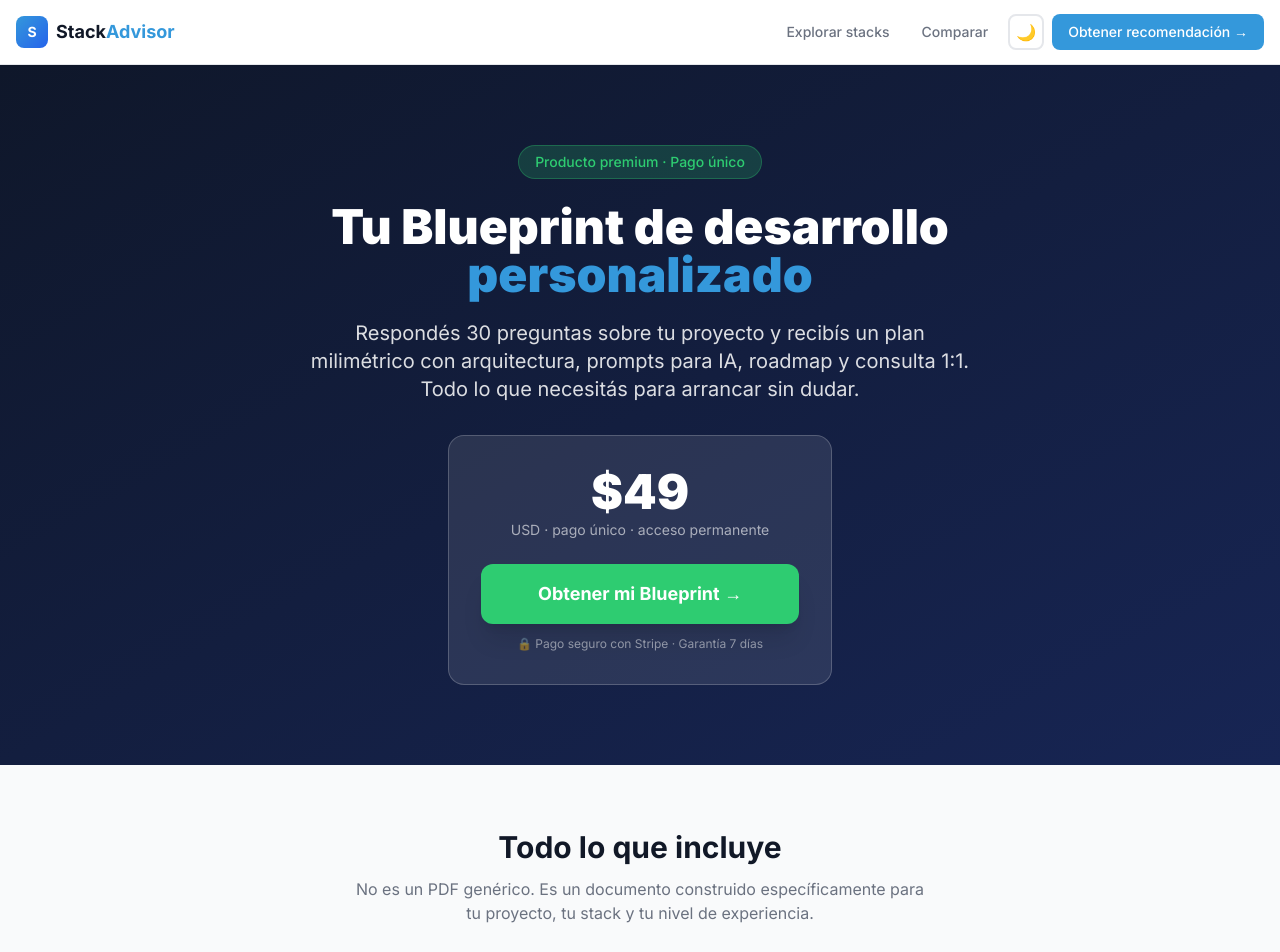
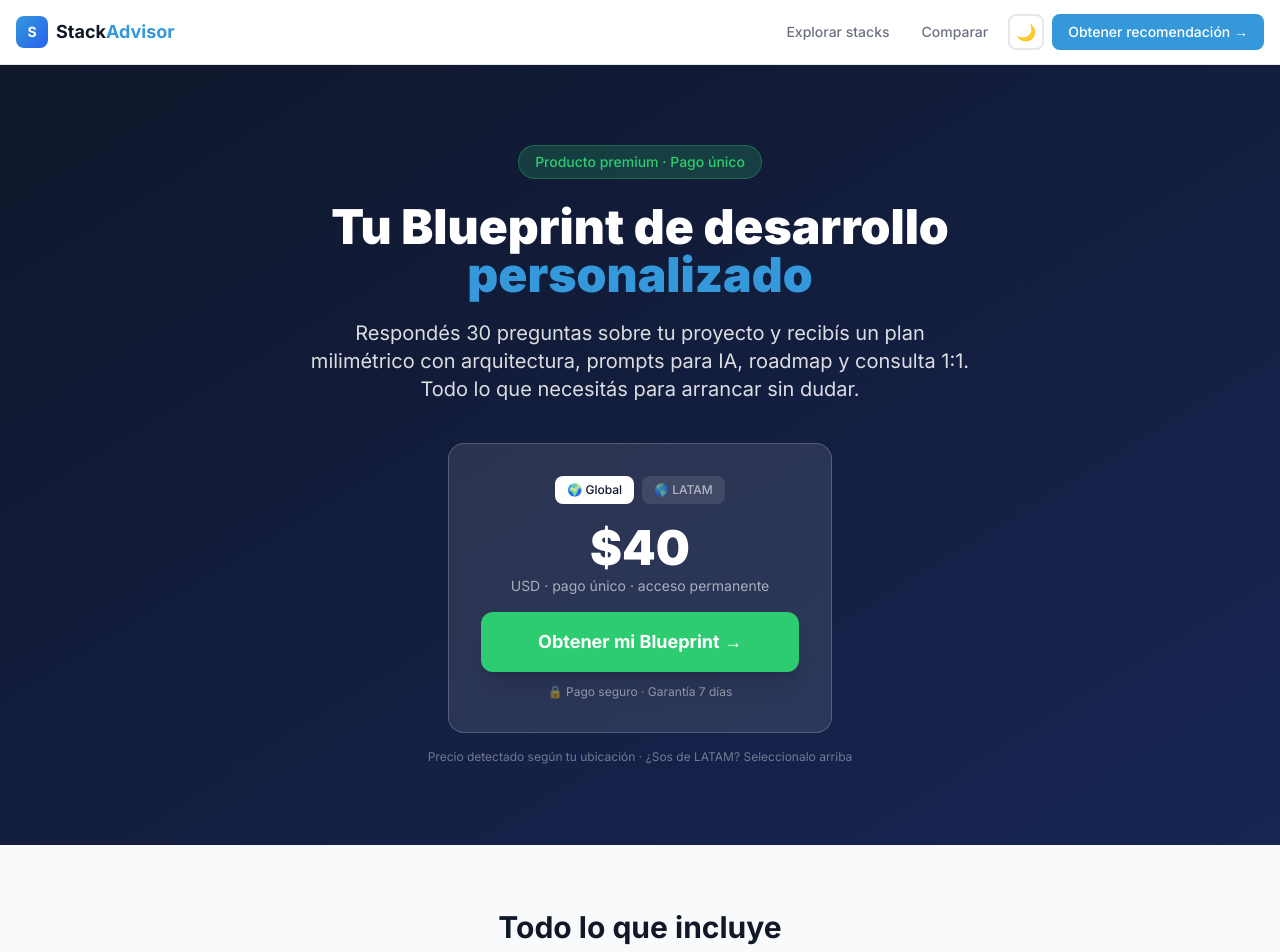
Before and after one commit to santiagomalak/stackadvisor-, a Next.js app: page /blueprint in a window 1280 px wide. Shown: the top 952 px of the page. Built offline with nearby package versions, Linux system fonts and the light colour scheme.

Commit message:
feat: Lemon Squeezy checkout with LATAM/global geo-detection

```diff
--- /dev/null
+++ b/app/api/geo/route.ts
@@ -0,0 +1,22 @@
+import { NextRequest, NextResponse } from 'next/server';
+
+const LATAM_COUNTRIES = [
+  'AR', 'BR', 'MX', 'CO', 'CL', 'PE', 'VE', 'EC', 'BO', 'PY',
+  'UY', 'CR', 'PA', 'GT', 'HN', 'SV', 'NI', 'DO', 'CU', 'PR',
+];
+
+export async function GET(request: NextRequest) {
+  // Vercel injects the country automatically in the header
+  const country = request.headers.get('x-vercel-ip-country') || '';
+  const isLatam = LATAM_COUNTRIES.includes(country.toUpperCase());
+
+  return NextResponse.json({
+    country,
+    isLatam,
+    variantId: isLatam
+      ? process.env.LEMONSQUEEZY_VARIANT_LATAM
+      : process.env.LEMONSQUEEZY_VARIANT_GLOBAL,
+    price: isLatam ? 30 : 40,
+    label: isLatam ? 'Precio LATAM' : 'Precio global',
+  });
+}
--- a/app/blueprint/page.tsx
+++ b/app/blueprint/page.tsx
@@ -1,68 +1,48 @@
 'use client';
 
-import { useState } from 'react';
+import { useState, useEffect } from 'react';
 import Link from 'next/link';
-import { useRouter } from 'next/navigation';
+
+const VARIANT_GLOBAL = '0b4b596e-15a4-49e7-a6a2-8f06cabb3286';
+const VARIANT_LATAM  = '9542ec0d-60aa-4d07-8922-552b1e4e1638';
 
 const INCLUDES = [
-  { icon: '🏗️', title: 'Arquitectura completa', desc: 'Diagrama de componentes, flujo de datos, esquema de base de datos y decisiones técnicas justificadas para tu proyecto específico.' },
-  { icon: '📁', title: 'Estructura de carpetas', desc: 'La organización exacta del proyecto lista para copiar, con descripción de qué va en cada archivo y carpeta.' },
-  { icon: '✨', title: '30+ prompts listos para IA', desc: 'Un prompt por cada parte de tu app: setup, auth, CRUD, deploy, testing. Pegá directo en Cursor o Claude.' },
+  { icon: '🏗️', title: 'Arquitectura completa',        desc: 'Diagrama de componentes, flujo de datos, esquema de base de datos y decisiones técnicas justificadas para tu proyecto específico.' },
+  { icon: '📁', title: 'Estructura de carpetas',        desc: 'La organización exacta del proyecto lista para copiar, con descripción de qué va en cada archivo y carpeta.' },
+  { icon: '✨', title: '30+ prompts listos para IA',    desc: 'Un prompt por cada parte de tu app: setup, auth, CRUD, deploy, testing. Pegá directo en Cursor o Claude.' },
   { icon: '🗓️', title: 'Plan de desarrollo milimétrico', desc: 'Semana a semana, qué construir primero, qué evitar, en qué orden. Adaptado a tu nivel y tiempo disponible.' },
-  { icon: '💰', title: 'Estimación de costos real', desc: 'Cuánto vas a gastar en infra desde el MVP hasta 10.000 usuarios. Sin sorpresas.' },
-  { icon: '💬', title: 'Chat con IA contextualizado', desc: 'Una IA que ya sabe todo de tu proyecto. Preguntale lo que quieras sobre tu stack y tu app.' },
-  { icon: '👤', title: 'Consulta 1:1 con experto', desc: '30 minutos con un experto humano que revisó tu Blueprint y puede guiarte con criterio real.' },
-  { icon: '♾️', title: 'Acceso permanente', desc: 'El Blueprint es tuyo para siempre. Lo podés revisar en cualquier momento del desarrollo.' },
+  { icon: '💰', title: 'Estimación de costos real',     desc: 'Cuánto vas a gastar en infra desde el MVP hasta 10.000 usuarios. Sin sorpresas.' },
+  { icon: '💬', title: 'Chat con IA contextualizado',   desc: 'Una IA que ya sabe todo de tu proyecto. Preguntale lo que quieras sobre tu stack y tu app.' },
+  { icon: '👤', title: 'Consulta 1:1 con experto',      desc: '30 minutos con un experto humano que revisó tu Blueprint y puede guiarte con criterio real.' },
+  { icon: '♾️', title: 'Acceso permanente',             desc: 'El Blueprint es tuyo para siempre. Lo podés revisar en cualquier momento del desarrollo.' },
 ];
 
 const FAQS = [
-  {
-    q: '¿En cuánto tiempo recibo el Blueprint?',
-    a: 'Inmediatamente después del pago. Respondés el cuestionario extendido y el Blueprint se genera al instante con IA. La consulta 1:1 la coordinás por email en las 48hs siguientes.',
-  },
-  {
-    q: '¿Para qué tipo de proyectos sirve?',
-    a: 'Para cualquier proyecto web, mobile o SaaS. El cuestionario extendido captura todos los detalles de tu proyecto específico para que el Blueprint sea 100% personalizado.',
-  },
-  {
-    q: '¿Necesito saber programar para aprovecharlo?',
-    a: 'No necesariamente. Si sos no-técnico, el Blueprint te ayuda a entender qué pedirle a un desarrollador y a evaluar presupuestos. Si sos dev, te ahorra semanas de decisiones.',
-  },
-  {
-    q: '¿Qué pasa si no quedé conforme?',
-    a: 'Garantía de 7 días. Si el Blueprint no te sirvió, te devolvemos el dinero sin preguntas.',
-  },
+  { q: '¿En cuánto tiempo recibo el Blueprint?',    a: 'Inmediatamente después del pago. Respondés el cuestionario extendido y el Blueprint se genera al instante. La consulta 1:1 la coordinamos en las 48hs siguientes.' },
+  { q: '¿Para qué tipo de proyectos sirve?',        a: 'Para cualquier proyecto web, mobile o SaaS. El cuestionario extendido captura todos los detalles de tu proyecto para que el Blueprint sea 100% personalizado.' },
+  { q: '¿Necesito saber programar?',                a: 'No necesariamente. Si sos no-técnico, el Blueprint te ayuda a entender qué pedirle a un desarrollador. Si sos dev, te ahorra semanas de decisiones.' },
+  { q: '¿Qué pasa si no quedé conforme?',           a: 'Garantía de 7 días. Si el Blueprint no te sirvió, te devolvemos el dinero sin preguntas.' },
+  { q: '¿Por qué hay precio LATAM y global?',       a: 'Queremos que el Blueprint sea accesible para devs de toda Latinoamérica. El precio se detecta automáticamente según tu ubicación.' },
 ];
 
+type GeoData = { isLatam: boolean; price: number; label: string; variantId: string };
+
 export default function BlueprintPage() {
-  const router = useRouter();
-  const [loading, setLoading] = useState(false);
+  const [geo, setGeo] = useState<GeoData>({ isLatam: false, price: 40, label: 'Precio global', variantId: VARIANT_GLOBAL });
   const [openFaq, setOpenFaq] = useState<number | null>(null);
+  const [manualLatam, setManualLatam] = useState<boolean | null>(null);
 
-  const handleBuy = async () => {
-    setLoading(true);
-    try {
-      const res = await fetch('/api/stripe/checkout', {
-        method: 'POST',
-        headers: { 'Content-Type': 'application/json' },
-        body: JSON.stringify({
-          stackName: 'Tu stack ideal',
-          stackId: '',
-          answers: null,
-        }),
-      });
-      const data = await res.json();
-      if (data.url) {
-        window.location.href = data.url;
-      } else {
-        alert('Error al iniciar el pago. Intentá de nuevo.');
-        setLoading(false);
-      }
-    } catch {
-      alert('Error de conexión. Intentá de nuevo.');
-      setLoading(false);
-    }
-  };
+  useEffect(() => {
+    fetch('/api/geo')
+      .then(r => r.json())
+      .then((data: GeoData) => setGeo(data))
+      .catch(() => {});
+  }, []);
+
+  const isLatam = manualLatam !== null ? manualLatam : geo.isLatam;
+  const price = isLatam ? 30 : 40;
+  const variantId = isLatam ? VARIANT_LATAM : VARIANT_GLOBAL;
+  const checkoutUrl = `https://stackadvisor.lemonsqueezy.com/checkout/buy/${variantId}?embed=1&media=0&logo=0`;
 
   return (
     <div className="min-h-screen bg-gray-50 dark:bg-slate-900">
@@ -77,46 +57,60 @@ export default function BlueprintPage() {
             Tu Blueprint de desarrollo
             <span className="text-primary"> personalizado</span>
           </h1>
-          <p className="text-lg md:text-xl opacity-85 max-w-2xl mx-auto mb-8 leading-relaxed">
+          <p className="text-lg md:text-xl opacity-85 max-w-2xl mx-auto mb-10 leading-relaxed">
             Respondés 30 preguntas sobre tu proyecto y recibís un plan milimétrico con arquitectura,
             prompts para IA, roadmap y consulta 1:1. Todo lo que necesitás para arrancar sin dudar.
           </p>
 
-          {/* Price + CTA */}
+          {/* Price card */}
           <div className="bg-white/10 border border-white/20 rounded-2xl p-8 max-w-sm mx-auto">
-            <div className="text-5xl font-black mb-1">$49</div>
-            <div className="text-white/60 text-sm mb-6">USD · pago único · acceso permanente</div>
-            <button
-              onClick={handleBuy}
-              disabled={loading}
-              className="w-full bg-accent hover:bg-green-500 disabled:bg-green-800 text-white font-bold py-4 px-8 rounded-xl text-lg transition-all transform hover:scale-105 shadow-xl disabled:scale-100 disabled:cursor-not-allowed"
+            {/* Region toggle */}
+            <div className="flex items-center justify-center gap-2 mb-5">
+              <button
+                onClick={() => setManualLatam(false)}
+                className={`px-3 py-1.5 rounded-lg text-xs font-medium transition-all ${!isLatam ? 'bg-white text-slate-900' : 'bg-white/10 text-white/60 hover:bg-white/20'}`}
+              >
+                🌍 Global
+              </button>
+              <button
+                onClick={() => setManualLatam(true)}
+                className={`px-3 py-1.5 rounded-lg text-xs font-medium transition-all ${isLatam ? 'bg-accent text-white' : 'bg-white/10 text-white/60 hover:bg-white/20'}`}
+              >
+                🌎 LATAM
+              </button>
+            </div>
+
+            <div className="text-5xl font-black mb-1">${price}</div>
+            <div className="text-white/60 text-sm mb-1">USD · pago único · acceso permanente</div>
+            {isLatam && (
+              <div className="text-accent text-xs font-medium mb-4">✓ Precio especial para Latinoamérica</div>
+            )}
+            {!isLatam && <div className="mb-4" />}
+
+            <a
+              href={checkoutUrl}
+              className="lemonsqueezy-button block w-full bg-accent hover:bg-green-500 text-white font-bold py-4 px-8 rounded-xl text-lg transition-all transform hover:scale-105 shadow-xl text-center"
             >
-              {loading ? (
-                <span className="flex items-center justify-center gap-2">
-                  <svg className="animate-spin h-5 w-5" viewBox="0 0 24 24" fill="none">
-                    <circle className="opacity-25" cx="12" cy="12" r="10" stroke="currentColor" strokeWidth="4"/>
-                    <path className="opacity-75" fill="currentColor" d="M4 12a8 8 0 018-8v8z"/>
-                  </svg>
-                  Redirigiendo a Stripe...
-                </span>
-              ) : (
-                'Obtener mi Blueprint →'
-              )}
-            </button>
-            <p className="text-white/50 text-xs mt-3">🔒 Pago seguro con Stripe · Garantía 7 días</p>
+              Obtener mi Blueprint →
+            </a>
+            <p className="text-white/50 text-xs mt-3">🔒 Pago seguro · Garantía 7 días</p>
           </div>
+
+          {/* Auto-detected notice */}
+          <p className="text-white/40 text-xs mt-4">
+            {geo.isLatam
+              ? '✓ Precio LATAM detectado automáticamente según tu ubicación'
+              : 'Precio detectado según tu ubicación · ¿Sos de LATAM? Seleccionalo arriba'}
+          </p>
         </div>
       </section>
 
       {/* Qué incluye */}
       <section className="py-16">
         <div className="container mx-auto px-4 max-w-5xl">
-          <h2 className="text-3xl font-bold text-center text-gray-900 dark:text-white mb-3">
-            Todo lo que incluye
-          </h2>
+          <h2 className="text-3xl font-bold text-center text-gray-900 dark:text-white mb-3">Todo lo que incluye</h2>
           <p className="text-gray-500 dark:text-slate-400 text-center mb-12 max-w-xl mx-auto">
-            No es un PDF genérico. Es un documento construido específicamente para tu proyecto,
-            tu stack y tu nivel de experiencia.
+            No es un PDF genérico. Es un documento construido específicamente para tu proyecto, tu stack y tu nivel.
           </p>
           <div className="grid md:grid-cols-2 gap-5">
             {INCLUDES.map(({ icon, title, desc }) => (
@@ -132,44 +126,38 @@ export default function BlueprintPage() {
         </div>
       </section>
 
-      {/* Comparativa gratis vs pago */}
+      {/* Tabla comparativa */}
       <section className="py-16 bg-white dark:bg-slate-800">
         <div className="container mx-auto px-4 max-w-3xl">
-          <h2 className="text-3xl font-bold text-center text-gray-900 dark:text-white mb-12">
-            Gratis vs Blueprint
-          </h2>
+          <h2 className="text-3xl font-bold text-center text-gray-900 dark:text-white mb-12">Gratis vs Blueprint</h2>
           <div className="overflow-x-auto rounded-2xl border border-gray-200 dark:border-slate-600 shadow-sm">
             <table className="w-full text-sm">
               <thead>
                 <tr className="bg-gray-50 dark:bg-slate-700">
                   <th className="text-left py-4 px-6 text-gray-500 dark:text-slate-400 font-medium">Qué recibís</th>
                   <th className="text-center py-4 px-4 text-gray-500 dark:text-slate-400 font-medium">Gratis</th>
-                  <th className="text-center py-4 px-4 text-primary font-bold">Blueprint $49</th>
+                  <th className="text-center py-4 px-4 text-primary font-bold">Blueprint</th>
                 </tr>
               </thead>
               <tbody className="divide-y divide-gray-100 dark:divide-slate-700">
                 {[
-                  ['Recomendación de stack', true, true],
-                  ['Roadmap de 12 semanas', true, true],
-                  ['4 prompts básicos para IA', true, true],
-                  ['Estimador de costos', true, true],
+                  ['Recomendación de stack',              true,  true],
+                  ['Roadmap de 12 semanas',               true,  true],
+                  ['4 prompts básicos para IA',           true,  true],
+                  ['Estimador de costos',                 true,  true],
                   ['Cuestionario extendido (30 preguntas)', false, true],
-                  ['Arquitectura completa de tu app', false, true],
-                  ['Estructura de carpetas lista', false, true],
-                  ['30+ prompts para cada feature', false, true],
-                  ['Plan de desarrollo milimétrico', false, true],
-                  ['Chat con IA contextualizado', false, true],
-                  ['Consulta 1:1 con experto (30 min)', false, true],
-                  ['Garantía de 7 días', false, true],
+                  ['Arquitectura completa de tu app',     false, true],
+                  ['Estructura de carpetas lista',        false, true],
+                  ['30+ prompts para cada feature',       false, true],
+                  ['Plan de desarrollo milimétrico',      false, true],
+                  ['Chat con IA contextualizado',         false, true],
+                  ['Consulta 1:1 con experto (30 min)',   false, true],
+                  ['Garantía de 7 días',                  false, true],
                 ].map(([feature, free, paid]) => (
                   <tr key={feature as string} className="hover:bg-gray-50 dark:hover:bg-slate-700/50">
                     <td className="py-3 px-6 text-gray-700 dark:text-slate-300">{feature as string}</td>
-                    <td className="py-3 px-4 text-center">
-                      {free ? <span className="text-accent font-bold">✓</span> : <span className="text-gray-300 dark:text-slate-600">—</span>}
-                    </td>
-                    <td className="py-3 px-4 text-center">
-                      {paid ? <span className="text-accent font-bold">✓</span> : <span className="text-gray-300 dark:text-slate-600">—</span>}
-                    </td>
+                    <td className="py-3 px-4 text-center">{free ? <span className="text-accent font-bold">✓</span> : <span className="text-gray-300 dark:text-slate-600">—</span>}</td>
+                    <td className="py-3 px-4 text-center">{paid ? <span className="text-accent font-bold">✓</span> : <span className="text-gray-300 dark:text-slate-600">—</span>}</td>
                   </tr>
                 ))}
               </tbody>
@@ -208,20 +196,16 @@ export default function BlueprintPage() {
         <div className="container mx-auto px-4 max-w-xl text-center text-white">
           <div className="text-5xl mb-4">🎯</div>
           <h2 className="text-3xl font-bold mb-3">¿Listo para arrancar?</h2>
-          <p className="opacity-85 mb-8">
-            En menos de 10 minutos tenés tu Blueprint completo listo para usar.
-          </p>
-          <button
-            onClick={handleBuy}
-            disabled={loading}
-            className="bg-white text-primary font-bold py-4 px-10 rounded-xl text-lg hover:bg-gray-100 transition-all transform hover:scale-105 shadow-xl disabled:scale-100 disabled:cursor-not-allowed"
+          <p className="opacity-85 mb-8">En menos de 10 minutos tenés tu Blueprint listo para usar.</p>
+          <a
+            href={checkoutUrl}
+            className="lemonsqueezy-button inline-block bg-white text-primary font-bold py-4 px-10 rounded-xl text-lg hover:bg-gray-100 transition-all transform hover:scale-105 shadow-xl"
           >
-            {loading ? 'Redirigiendo...' : 'Obtener mi Blueprint por $49 →'}
-          </button>
-          <p className="text-white/50 text-xs mt-3">🔒 Pago seguro con Stripe · Garantía 7 días</p>
+            Obtener mi Blueprint por ${price} →
+          </a>
+          <p className="text-white/50 text-xs mt-3">🔒 Pago seguro · Garantía 7 días</p>
         </div>
       </section>
-
     </div>
   );
 }
--- a/app/layout.tsx
+++ b/app/layout.tsx
@@ -79,6 +79,9 @@ export default function RootLayout({
 }>) {
   return (
     <html lang="es" suppressHydrationWarning className={inter.variable}>
+      <head>
+        <script src="https://assets.lemonsqueezy.com/lemon.js" defer></script>
+      </head>
       <body className="antialiased bg-gray-50 dark:bg-slate-900 text-gray-900 dark:text-slate-100 transition-colors font-sans">
         <ThemeProvider>
           <Navbar />
```
